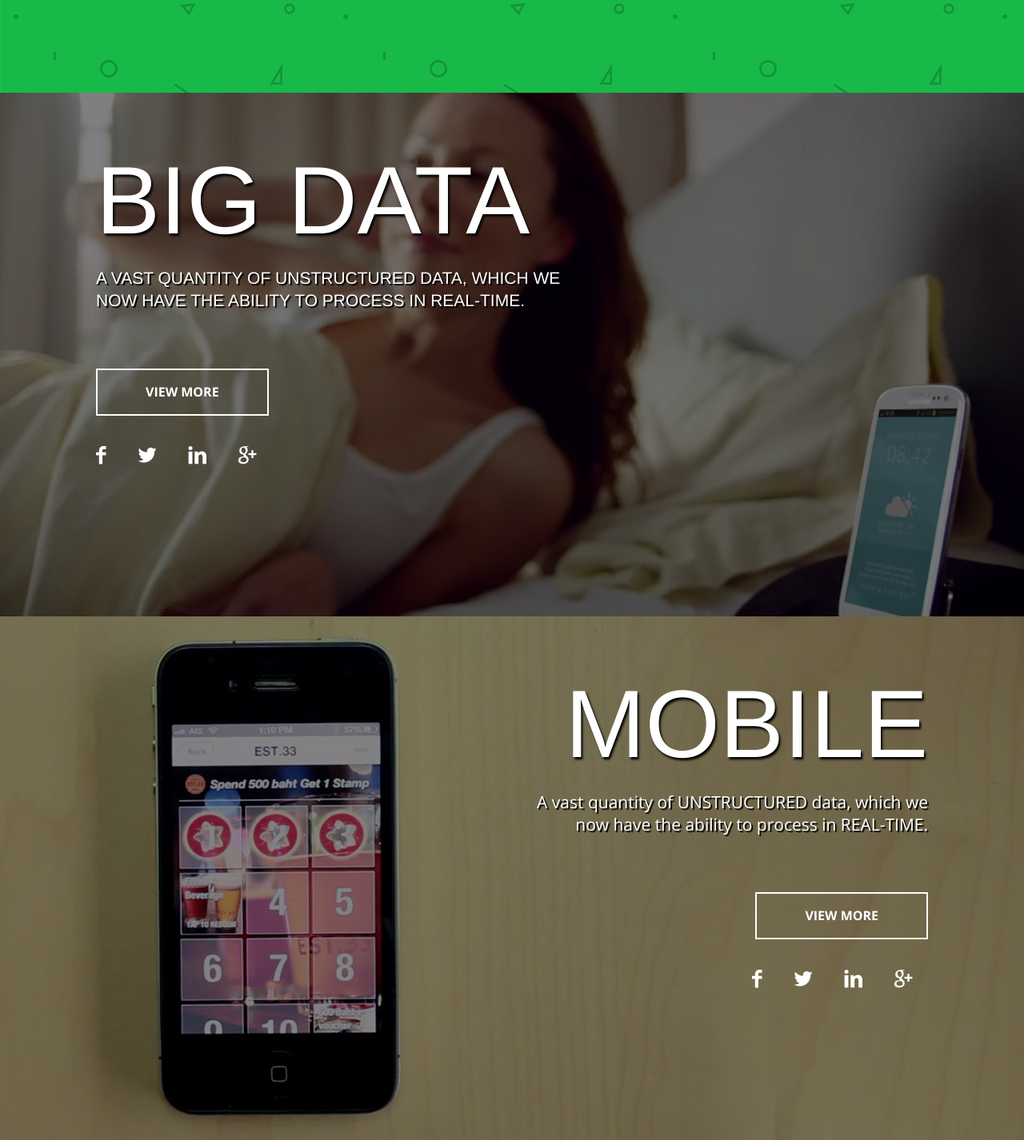
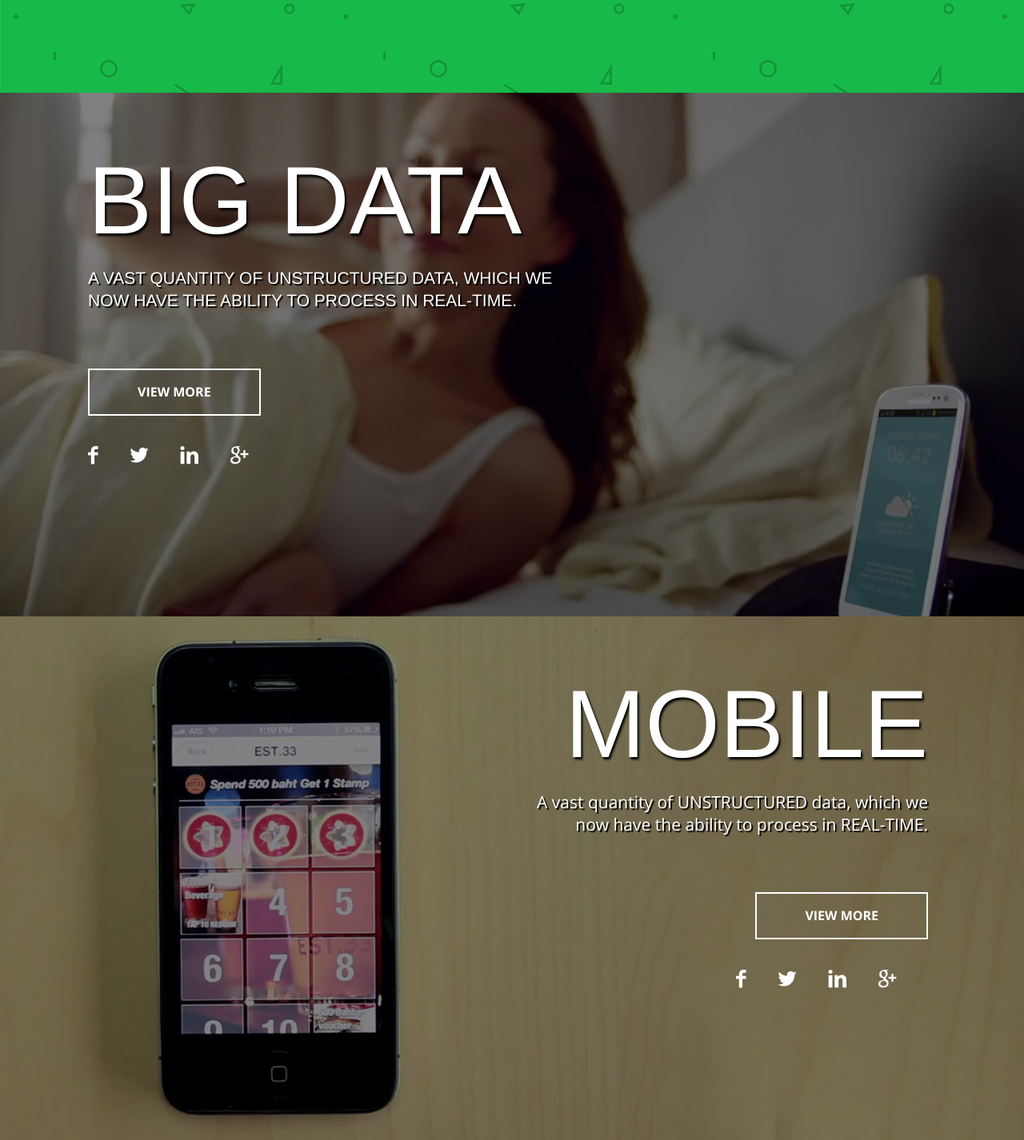
Before and after one commit to globant/globant-trends, a PHP site: page /video.html in a window 1280 px wide. Shown: the part 538-1964 px from the top of the page at 80% size. Run offline with PHP 8.4, Linux system fonts and the light colour scheme; some web fonts are replaced.

Commit message:
video section

```diff
--- a/scss/app.scss
+++ b/scss/app.scss
@@ -426,10 +426,20 @@ header {
 
   &.left {
     text-align: left;
-    padding: rem-calc(50) 0 0 rem-calc(120);
+    padding: rem-calc(50) 0 0 rem-calc(110);
+    @include at-medium-down() {
+      text-align: center;
+      padding: rem-calc(90) 0;
+      .social-links {
+        margin: 0 auto;
+      }
+    }
 
     h2 {
       text-align: left;
+      @include at-medium-down() {
+        text-align: center;
+      }
     }
 
   }
@@ -438,9 +448,23 @@ header {
     text-align: right;
     padding: rem-calc(50) rem-calc(120) 0 0;
 
+    @include at-medium-down() {
+      text-align: center;
+      padding: rem-calc(90) 0;
+    }
+
     h2 {
       text-align: right;
+
+      @include at-medium-down() {
+        text-align: center;
+      }
+
     }
+
+      .social-links {
+        margin: 0 auto;
+      }
 
   }
 
```
Also changed, not shown: css/app.css.
